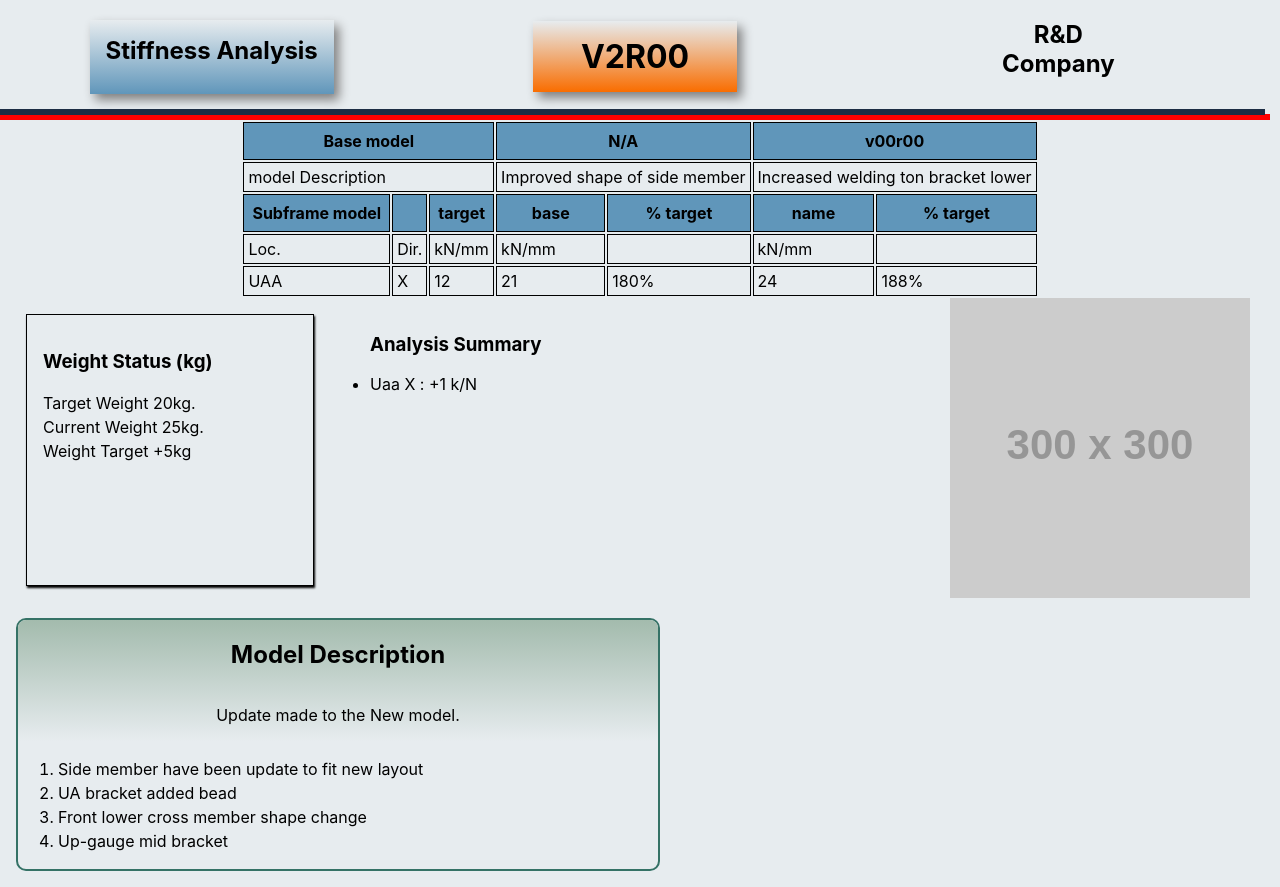
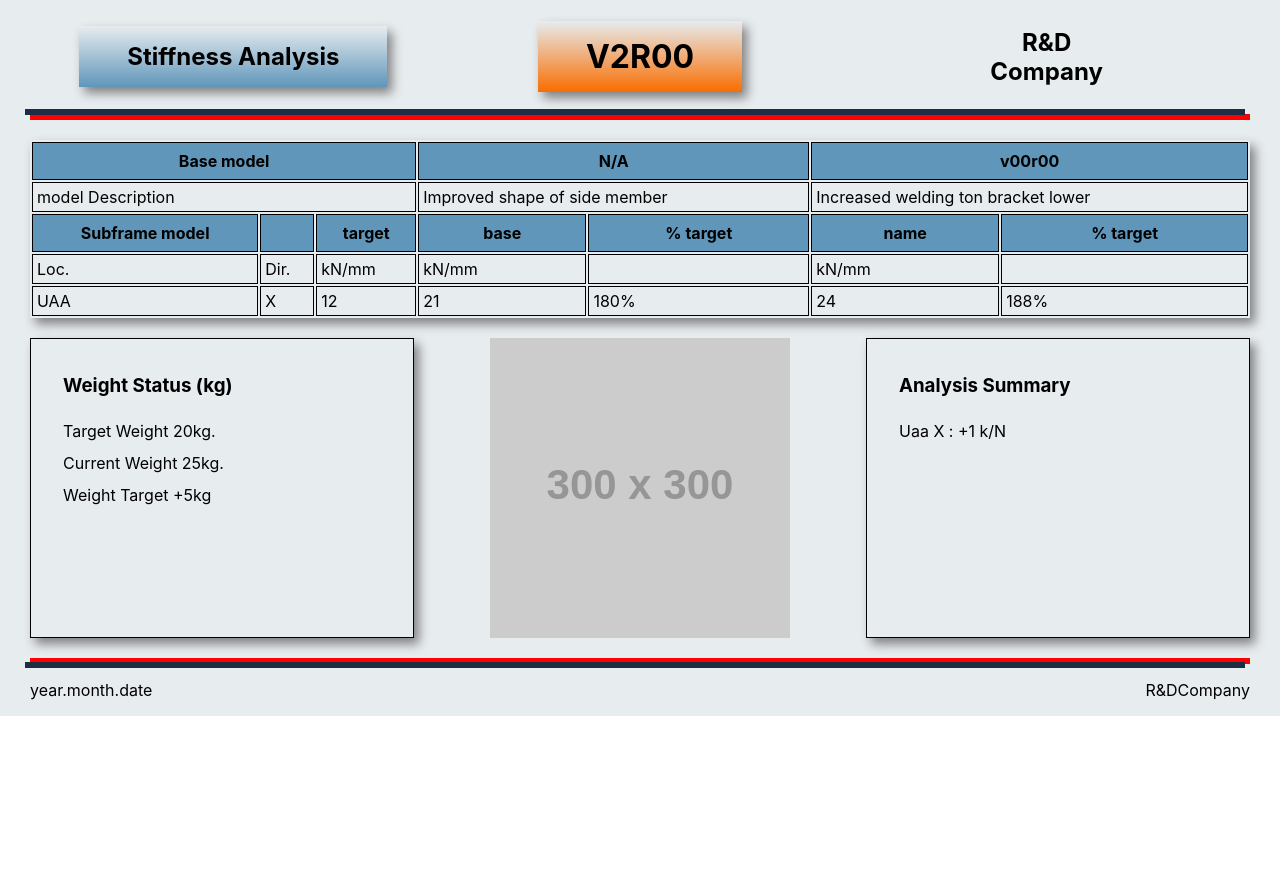
Before and after one commit to matterholt/modelReport, a React (Create React App) app in the folder report_template/: page / in a window 1280 px wide. After the commit the page ends 800 px from the top, so only its background shows below. Built offline with nearby package versions, Linux system fonts and the light colour scheme.

Commit message:
completed base design. simular to real report

```diff
--- a/report_template/src/App.css
+++ b/report_template/src/App.css
@@ -12,7 +12,10 @@ root {
 .App {
   display: grid;
   background: #E7ECEF;
-  grid-template-columns: 10px 25% 1fr 25% 10px;
+  grid-template-columns: 10px 30% 1fr 30% 10px;
+  grid-template-rows: auto;
+  grid-gap: 20px;
+  height: 100%;
 
 }
 
--- a/report_template/src/App.js
+++ b/report_template/src/App.js
@@ -4,7 +4,7 @@ import "./App.css";
 
 ////   Components
 import Header from "./components/Header";
-import ModelDescription from "./components/ModelDescription";
+import Footer from "./components/Footer";
 import ResultTable from "./components/ResultTable";
 import WeightInfo from "./components/WeightInfo";
 import AnalysisSummary from "./components/AnalysisSummary";
@@ -21,8 +21,7 @@ function App() {
       <WeightInfo />
       <AnalysisSummary />
       <ModelImg />
-
-      <ModelDescription />
+      <Footer />
     </div>
   );
 }
--- a/report_template/src/components/AnalysisSummary.js
+++ b/report_template/src/components/AnalysisSummary.js
@@ -6,8 +6,19 @@ quick rundown on what happen to the most important sus point
 */
 
 const summaryStyle = css`
-  grid-column: 3;
+  grid-column: 4;
   grid-row: 3;
+  border: 1px solid black;
+  box-shadow: 5px 6px 10px grey;
+  padding: 1rem 2rem;
+  ul {
+    margin: 0;
+    padding: 0;
+    list-style: none;
+  }
+  li {
+    line-height: 2rem;
+  }
 `;
 
 function ValidateResults() {
@@ -20,10 +31,12 @@ function ValidateResults() {
 
 function AnalysisSummary() {
   return (
-    <ul css={summaryStyle}>
+    <div css={summaryStyle}>
       <h3>Analysis Summary</h3>
-      <ValidateResults />
-    </ul>
+      <ul>
+        <ValidateResults />
+      </ul>
+    </div>
   );
 }
 
--- /dev/null
+++ b/report_template/src/components/Footer.js
@@ -0,0 +1,32 @@
+import React from "react";
+/** @jsx jsx */
+import { css, jsx } from "@emotion/core";
+const footer = css`
+  grid-column: 2/5;
+  display: flex;
+  justify-content: space-between;
+`;
+const borderDouble = css`
+  position: relative;
+  border-top: 6px solid red;
+  &:after {
+    content: " ";
+    position: absolute;
+    z-index: 5;
+    top: -2px;
+    left: -5px;
+    right: 5px;
+    border-top: 6px solid #1d2d44;
+  }
+`;
+
+function Footer() {
+  return (
+    <div css={[footer, borderDouble]}>
+      <p>year.month.date</p>
+      <p>R&DCompany</p>
+    </div>
+  );
+}
+
+export default Footer;
--- a/report_template/src/components/Header.js
+++ b/report_template/src/components/Header.js
@@ -3,17 +3,18 @@ import React from "react";
 import { css, jsx } from "@emotion/core";
 
 const head_title = css`
-  grid-column: 1/5;
+  grid-column: 2/5;
   grid-row: 1;
   display: grid;
   grid-template-columns: repeat(3, 1fr);
   justify-items: center;
   text-align: center;
+  align-items: center;
 `;
 const head_analysisTitle = css`
   background: linear-gradient(#e7ecef, #6096ba);
-  padding: 1rem;
   box-shadow: 5px 6px 10px grey;
+  padding: 1rem 3rem;
 `;
 const head_modelVR = css`
   background: linear-gradient(#e7ecef, #f96d00);
--- a/report_template/src/components/ModelImg.js
+++ b/report_template/src/components/ModelImg.js
@@ -3,14 +3,11 @@ import React from "react";
 import { css, jsx } from "@emotion/core";
 
 const modelImage = css`
-  grid-column: 4;
+  grid-column: 3;
   grid-row: 3;
+  justify-self: center;
 `;
 
 export default function ModelImg() {
-  return (
-    <a css={modelImage} href="https://placeholder.com">
-      <img src="https://via.placeholder.com/300" />
-    </a>
-  );
+  return <img css={modelImage} src="https://via.placeholder.com/300" />;
 }
--- a/report_template/src/components/ResultTable.js
+++ b/report_template/src/components/ResultTable.js
@@ -9,9 +9,9 @@ Table with the full stiffness comparison to base and target
 const tableStyle = css`
   grid-column: 2/5;
   grid-row: 2;
+  place-self: center stretch;
+  box-shadow: 5px 6px 10px grey;
 
-  align-self: center;
-  justify-self: center;
   td {
     border: 1px solid black;
     padding: 0.25rem;
--- a/report_template/src/components/WeightInfo.js
+++ b/report_template/src/components/WeightInfo.js
@@ -6,28 +6,34 @@ const weightStyle = css`
   grid-column: 2;
   grid-row: 3;
   border: 1px solid black;
-  box-shadow: 1px 2px 2px black;
-  margin: 1rem;
-  padding: 1rem;
+  box-shadow: 5px 6px 10px grey;
+  padding: 1rem 2rem;
+
   ul {
     margin: 0;
     padding: 0;
     list-style: none;
   }
   li {
-    line-height: 1.5rem;
+    line-height: 2rem;
   }
 `;
+const WeightCal = () => {
+  return (
+    <ul>
+      <li>Target Weight 20kg.</li>
+      <li>Current Weight 25kg.</li>
+      <li>Weight Target +5kg</li>
+    </ul>
+  );
+};
+
 // pass the weight data from json
 export default function WeightInfo() {
   return (
     <div css={weightStyle}>
       <h3>Weight Status (kg)</h3>
-      <ul>
-        <li>Target Weight 20kg.</li>
-        <li>Current Weight 25kg.</li>
-        <li>Weight Target +5kg</li>
-      </ul>
+      <WeightCal />
     </div>
   );
 }
```
